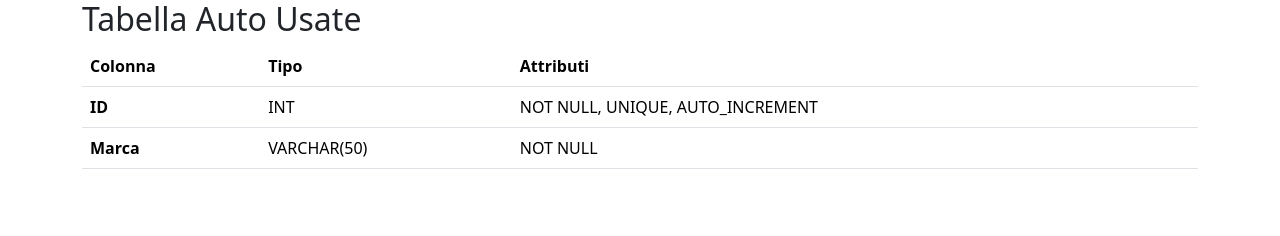
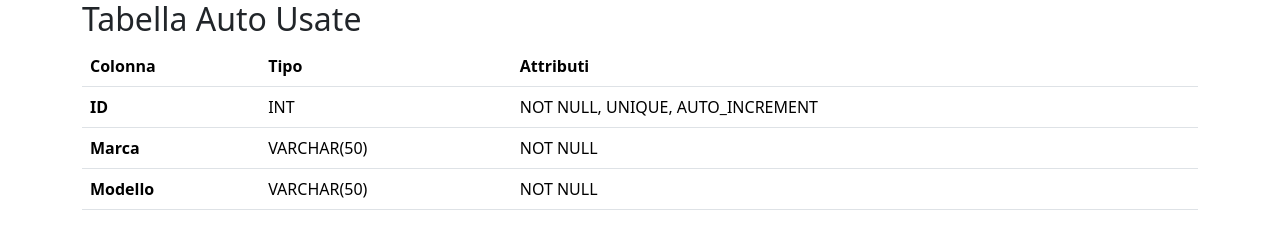
Before and after one commit to GLCVLL/db-first, a plain HTML site: page index.html in a window 1280 px wide. Drawn offline with nearby package versions, Linux system fonts and the light colour scheme.

Commit message:
added model

```diff
--- a/index.html
+++ b/index.html
@@ -29,6 +29,11 @@
                     <td>VARCHAR(50)</td>
                     <td>NOT NULL</td>
                 </tr>
+                <tr>
+                    <th>Modello</th>
+                    <td>VARCHAR(50)</td>
+                    <td>NOT NULL</td>
+                </tr>
             </tbody>
         </table>
     </div>
```
